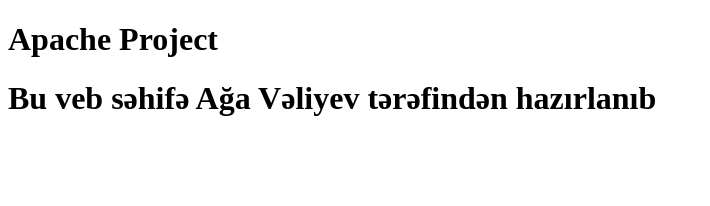
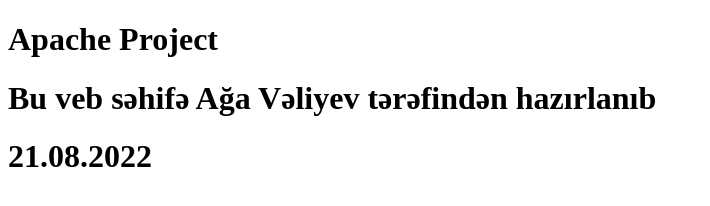
Before and after one commit to AghaValiyev/apache-proj, a plain HTML site: page index.html in a window 1280 px wide. Shown: the whole page, without its empty margins (0-710 px from the left). Drawn offline with Linux system fonts and the light colour scheme.

```diff
--- a/index.html
+++ b/index.html
@@ -9,6 +9,6 @@
 <body>
     <h1>Apache Project</h1>
     <h1>Bu veb səhifə Ağa Vəliyev tərəfindən hazırlanıb</h1>
-    <h1></h1>
+    <h1>21.08.2022</h1>
 </body>
 </html>
```
Also changed, not shown: 1 other file.
